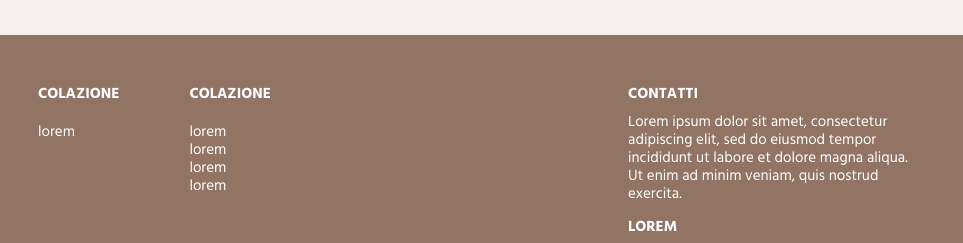
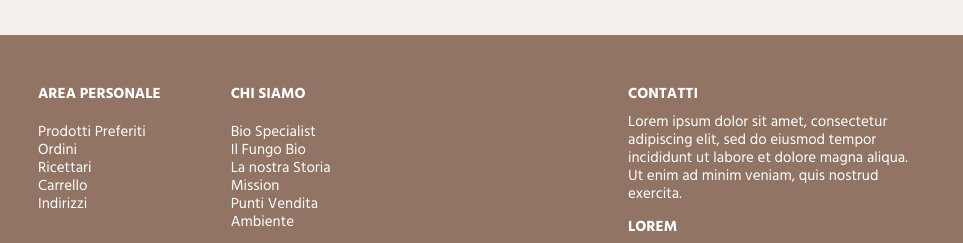
Before and after one commit to donSan4o/Grafiche, a website: page app/blog-list.html in a window 1280 px wide. Shown: the part 1887-2130 px from the top of the page, 317-1280 px from the left. Drawn offline with nearby package versions, Linux system fonts and the light colour scheme; files that its build step writes are made by us from their sources; files whose address does not match are found by name.

Commit message:
fix_footer

```diff
--- a/app/blog-list.html
+++ b/app/blog-list.html
@@ -567,15 +567,21 @@
                             <p class="hidden-sm hidden-xs">Lorem ipsum dolor sit amet, consectetur adipisicing elit. Debitis quidem suscipit saepe magni.</p>
                         </div>
                         <ul class="hidden-xs hidden-sm">
-                            <span class="sidebar-nav_text">colazione</span>
-                            <li><a href="">lorem</a></li>
+                            <span class="sidebar-nav_text">AREA PERSONALE</span>
+                            <li><a href="">Prodotti Preferiti</a></li>
+                            <li><a href="">Ordini</a></li>
+                            <li><a href="">Ricettari</a></li>
+                            <li><a href="">Carrello</a></li>
+                            <li><a href="">Indirizzi</a></li>
                         </ul>
                         <ul class="hidden-xs hidden-sm">
-                            <span class="sidebar-nav_text">colazione</span>
-                            <li><a href="">lorem</a></li>
-                            <li><a href="">lorem</a></li>
-                            <li><a href="">lorem</a></li>
-                            <li><a href="">lorem</a></li>
+                            <span class="sidebar-nav_text">CHI SIAMO</span>
+                            <li><a href="">Bio Specialist</a></li>
+                            <li><a href="">Il Fungo Bio</a></li>
+                            <li><a href="">La nostra Storia</a></li>
+                            <li><a href="">Mission</a></li>
+                            <li><a href="">Punti Vendita</a></li>
+                            <li><a href="">Ambiente</a></li>
                         </ul>
                     </div>
                     <div class="right-box">
```
Also changed, not shown: app/blog-page.html (+13 -7 lines), app/cart.html (+13 -7 lines), app/category.html (+13 -7 lines), app/index.html (+13 -7 lines), app/product.html (+13 -7 lines), app/register.html (+13 -7 lines).
